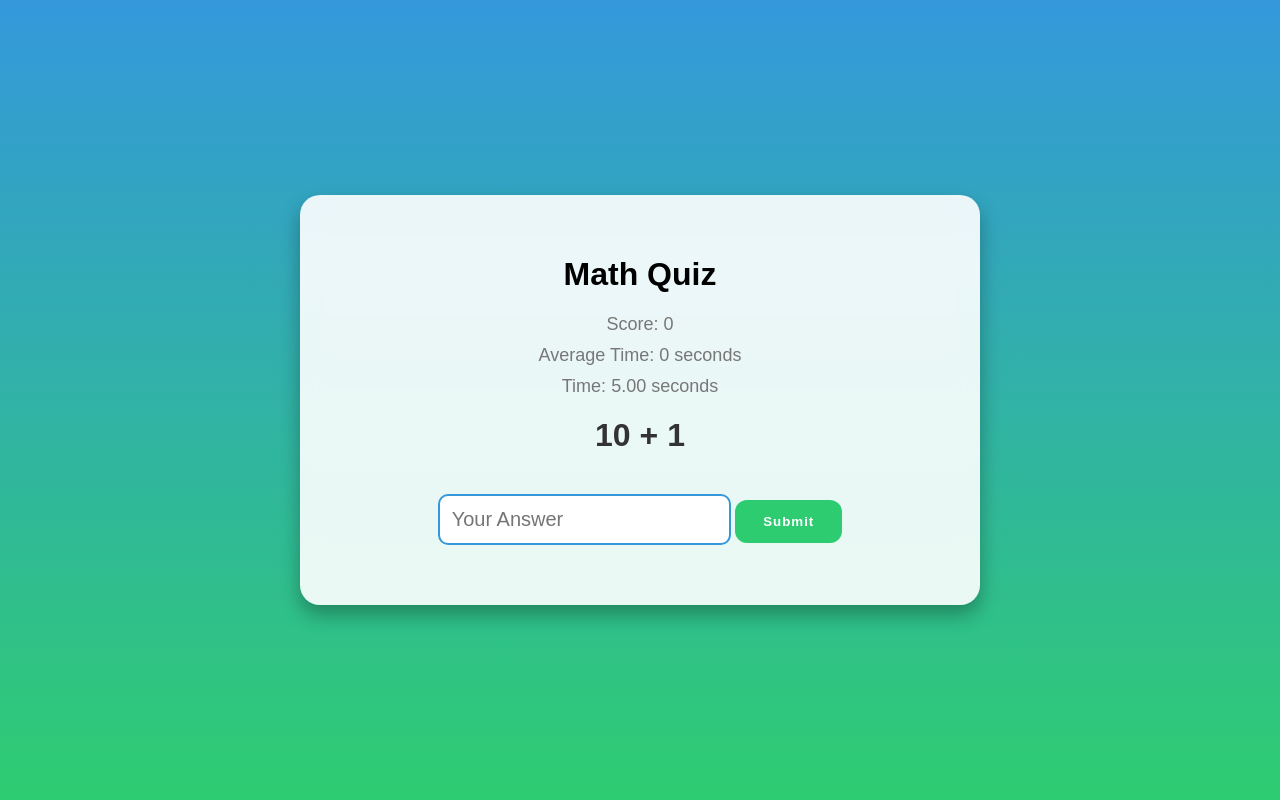
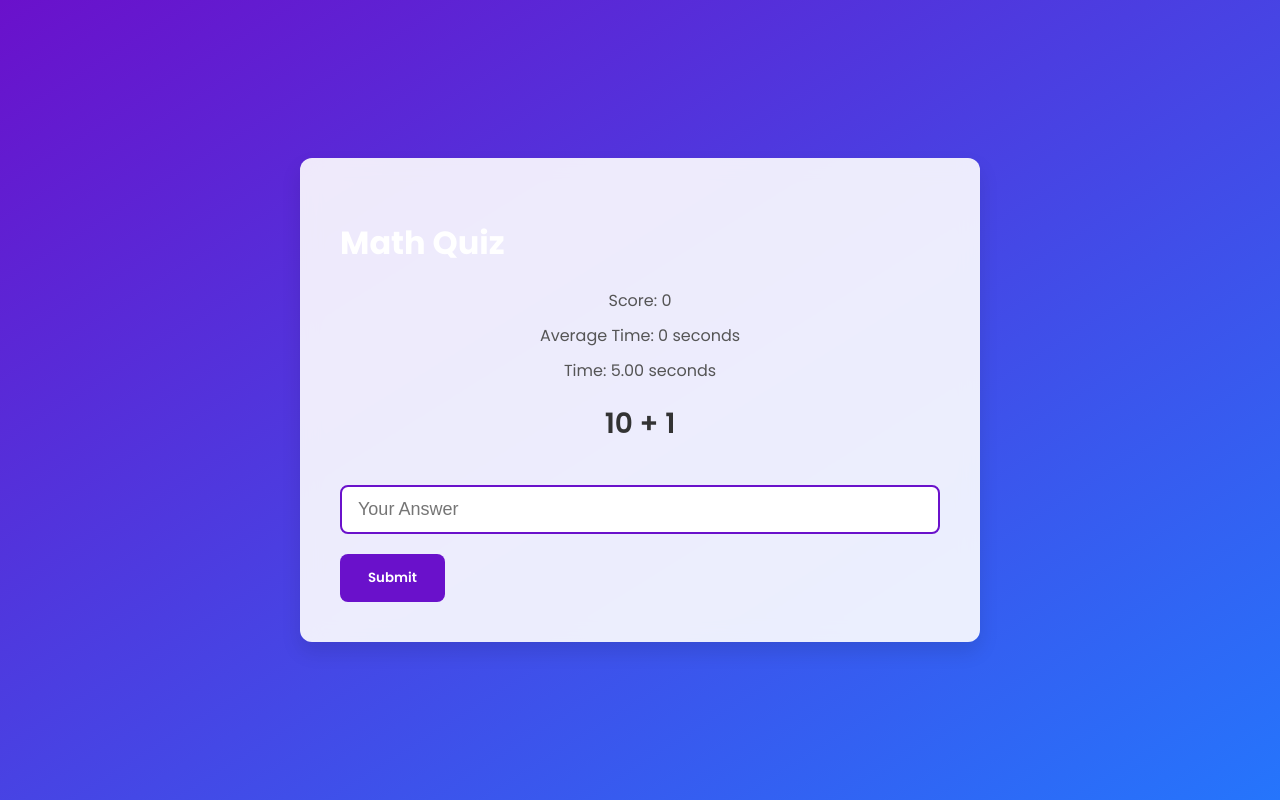
Before and after one commit to Jisll/MathGame, a plain HTML site: page index.html in a window 1280 px wide. Drawn offline with Linux system fonts and the light colour scheme.

Commit message:
Update styles.css

```diff
--- a/styles.css
+++ b/styles.css
@@ -1,103 +1,72 @@
+/* Import a modern font */
+@import url('https://fonts.googleapis.com/css2?family=Poppins:wght@400;500;600;700&display=swap');
+
 body {
-    font-family: 'Arial', sans-serif;
+    font-family: 'Poppins', sans-serif;
     margin: 0;
     padding: 0;
     display: flex;
     justify-content: center;
     align-items: center;
     min-height: 100vh;
-    background: linear-gradient(to bottom, #3498db, #2ecc71);
-    animation: fadeIn 1s ease-in-out;
-}
-
-@keyframes fadeIn {
-    from {
-        opacity: 0;
-    }
-    to {
-        opacity: 1;
-    }
+    background: linear-gradient(to bottom right, #6a11cb, #2575fc);
+    color: #fff;
 }
 
 .quiz-container {
-    text-align: center;
     background-color: rgba(255, 255, 255, 0.9);
     backdrop-filter: blur(10px);
     padding: 40px;
-    border-radius: 20px;
-    box-shadow: 0 10px 20px rgba(0, 0, 0, 0.3);
-    width: 80%;
+    border-radius: 12px;
+    box-shadow: 0 10px 20px rgba(0, 0, 0, 0.1);
+    width: 90%;
     max-width: 600px;
-    animation: slideIn 0.8s ease-in-out;
-}
-
-@keyframes slideIn {
-    from {
-        transform: translateY(-30px);
-        opacity: 0;
-    }
-    to {
-        transform: translateY(0);
-        opacity: 1;
-    }
 }
 
 .question {
     margin: 20px 0;
-    font-size: 32px;
-    font-weight: bold;
+    font-size: 28px;
+    font-weight: 600;
     color: #333;
-    animation: fadeInUp 1s ease-in-out;
-}
-
-@keyframes fadeInUp {
-    from {
-        transform: translateY(10px);
-        opacity: 0;
-    }
-    to {
-        transform: translateY(0);
-        opacity: 1;
-    }
+    text-align: center;
 }
 
 #answer {
-    padding: 12px;
+    padding: 12px 16px;
     margin: 20px 0;
-    border: 2px solid #3498db;
-    border-radius: 10px;
-    font-size: 20px;
-    color: #555;
+    border: 2px solid #6a11cb;
+    border-radius: 8px;
+    font-size: 18px;
+    color: #333;
     transition: border-color 0.3s ease-in-out;
-    animation: fadeIn 1s ease-in-out;
+    width: 100%;
+    box-sizing: border-box;
 }
 
 #answer:focus {
     outline: none;
-    border-color: #2ecc71;
+    border-color: #2575fc;
 }
 
 #submit-btn {
-    background-color: #2ecc71;
-    color: white;
+    background-color: #6a11cb;
+    color: #fff;
     border: none;
     padding: 14px 28px;
-    border-radius: 12px;
+    border-radius: 8px;
     cursor: pointer;
-    font-weight: bold;
-    letter-spacing: 1px;
+    font-weight: 600;
     transition: background-color 0.3s ease-in-out;
-    animation: fadeIn 1s ease-in-out;
-    font-family: 'Arial', sans-serif;
+    font-family: 'Poppins', sans-serif;
 }
 
 #submit-btn:hover {
-    background-color: #27ae60;
+    background-color: #2575fc;
 }
 
 p {
     margin: 10px;
-    font-size: 18px;
-    color: #777;
-    animation: fadeIn 1s ease-in-out;
+    font-size: 16px;
+    color: #555;
+    text-align: center;
 }
```
